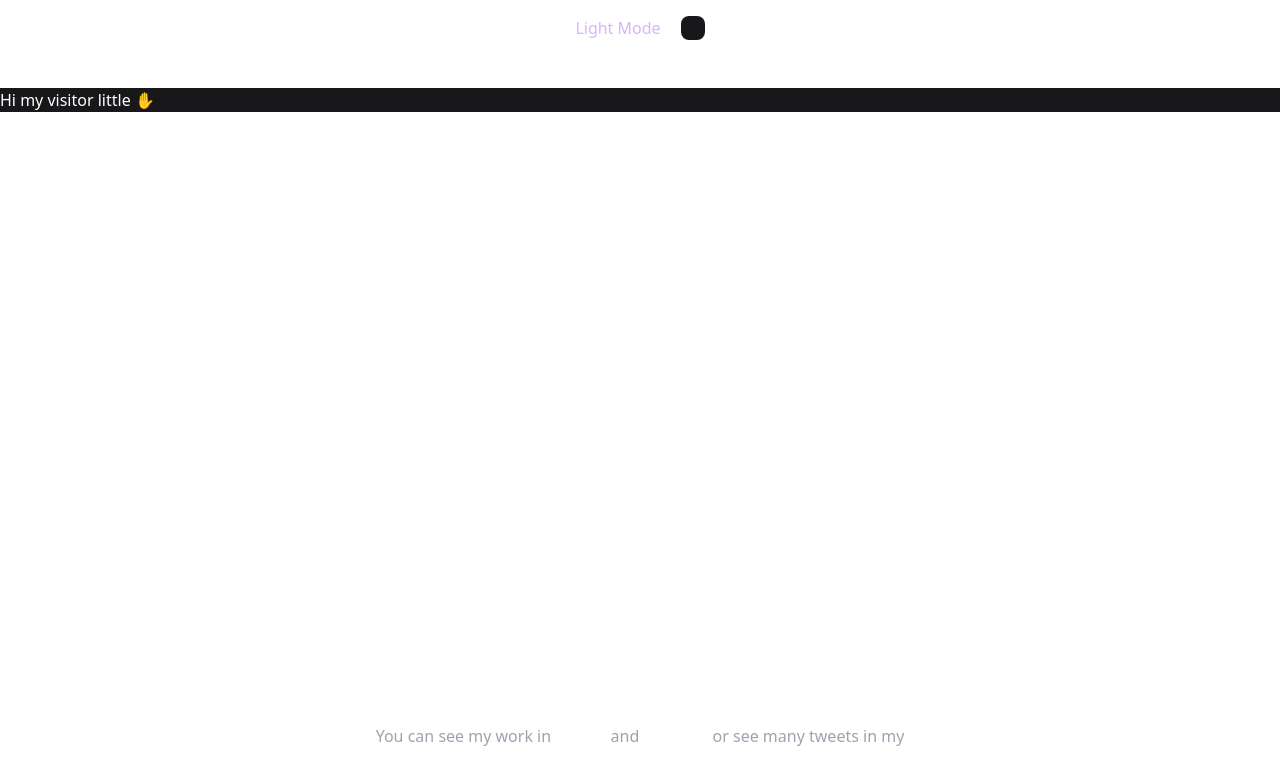
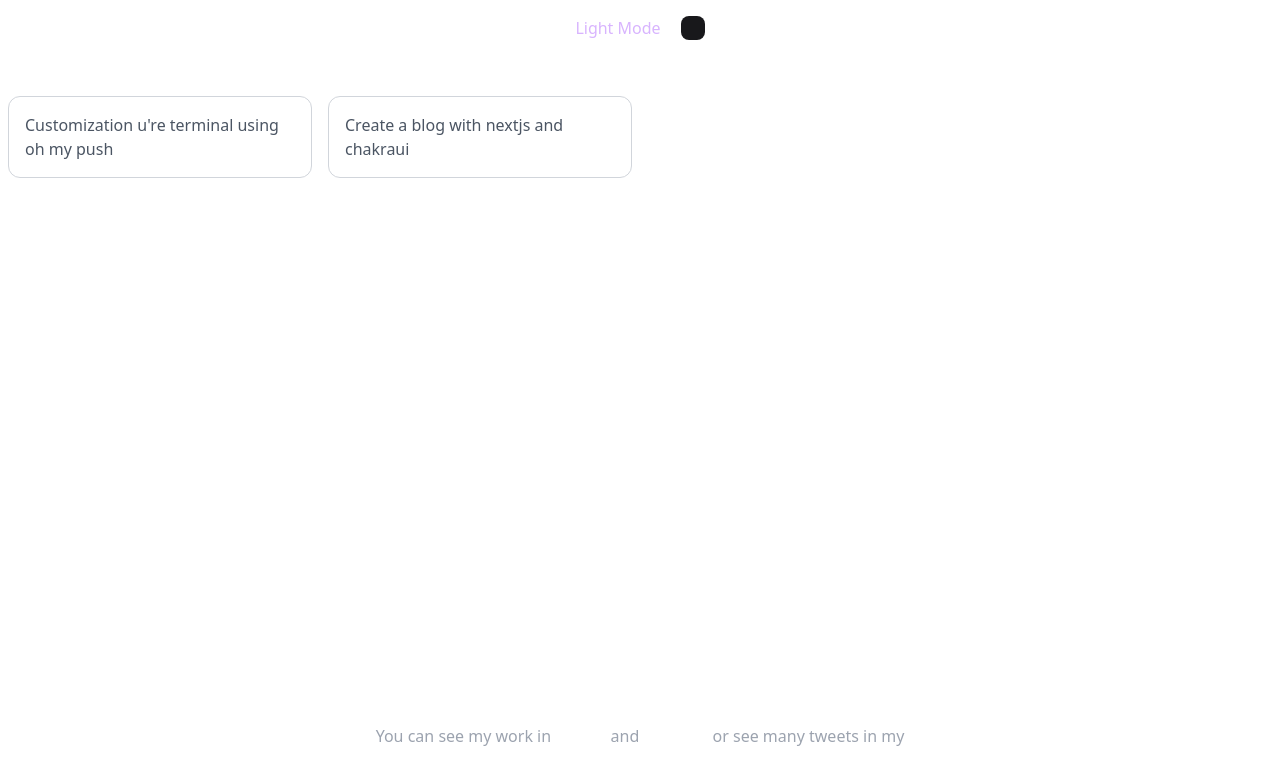
Before and after one commit to cutioluis/nextjs-blog-markdown, a Next.js app: page / in a window 1280 px wide. Shown: the top 784 px of the page. Built offline with nearby package versions, Linux system fonts and the light colour scheme.

Commit message:
add main content page

```diff
--- a/pages/index.js
+++ b/pages/index.js
@@ -1,3 +1,42 @@
-export default function Home() {
-  return <div className="bg-zinc-900 text-white">Hi my visitor little   ✋</div>;
+import fs from "fs";
+import matter from "gray-matter";
+import Link from "next/link";
+
+export async function getStaticProps() {
+  const files = fs.readdirSync("posts");
+
+  const posts = files.map((fileName) => {
+    const slug = fileName.replace(".md", "");
+    const readFile = fs.readFileSync(`posts/${fileName}`, "utf-8");
+    const { data: frontmatter } = matter(readFile);
+    return {
+      slug,
+      frontmatter,
+    };
+  });
+
+  return {
+    props: {
+      posts,
+    },
+  };
 }
+
+export default function Home({ posts }) {
+  return (
+    <div className="grid grid-cols-1 md:grid-cols-3 lg:grid-cols-4 p-4 md:p-0">
+      {posts.map(({ slug, frontmatter }) => (
+        <div
+          key={slug}
+          className="border border-gray-300 m-2 rounded-xl  overflow-hidden flex flex-col"
+        >
+          <Link href={`/post/${slug}`}>
+            <a>
+              <h1 className="p-4 text-gray-600">{frontmatter.title}</h1>
+            </a>
+          </Link>
+        </div>
+      ))}
+    </div>
+  );
+}
```
